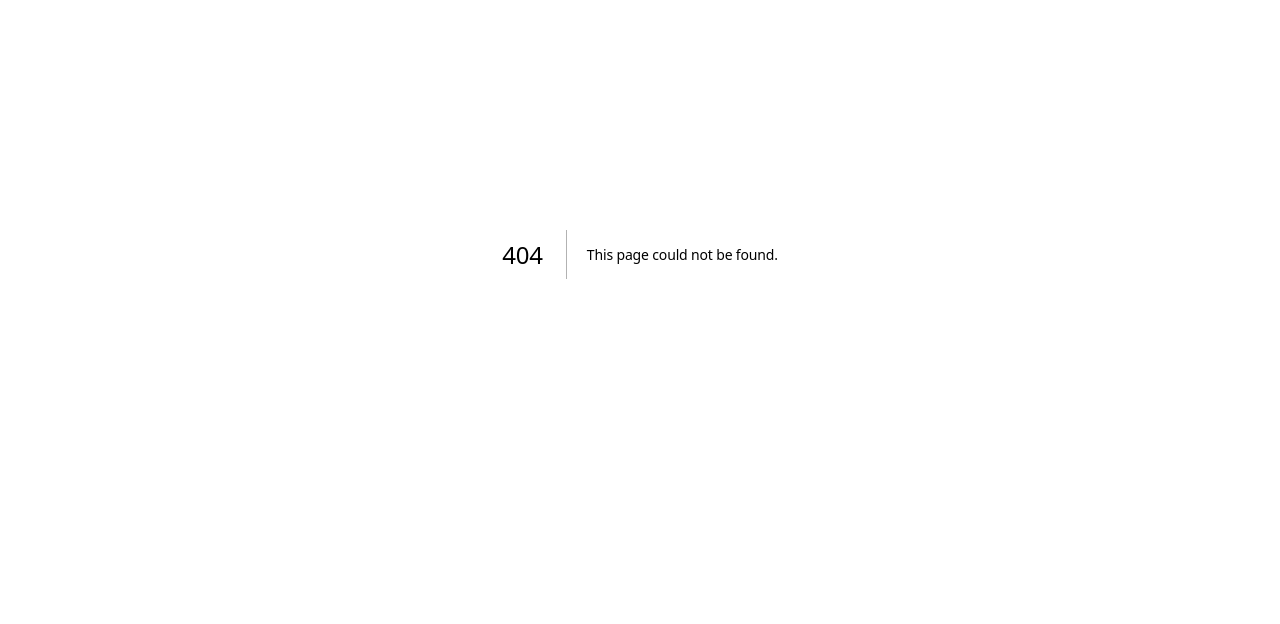
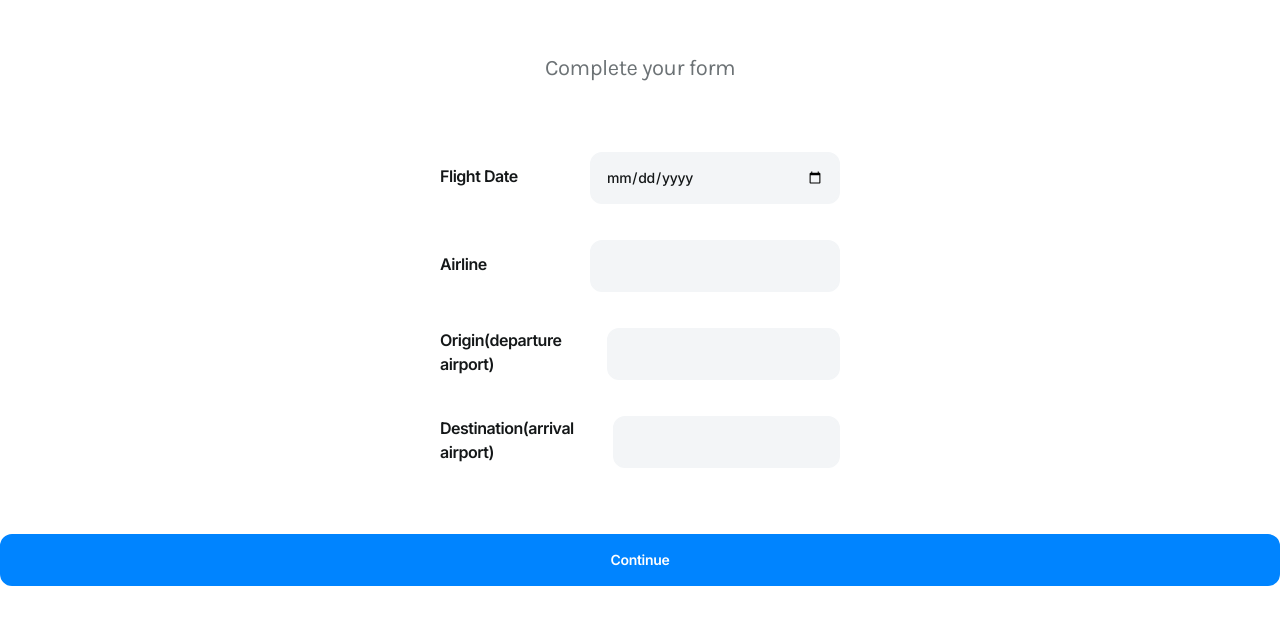
Before and after one commit to HappyDream0317/legal_advisory, a Next.js app: page /airplane/main-form in a window 1280 px wide. Before the commit this address had no page. Shown: the part 146-770 px from the top of the page. Built offline with nearby package versions, Linux system fonts and the light colour scheme; what @rvxlab/tailwind-plugin-ios-full-height would draw is missing.

Commit message:
implement login redirect

```diff
--- a/pages/flight-delay/3.tsx
+++ b/pages/airplane/delay/1.tsx
@@ -6,7 +6,7 @@ import Field from "@/components/Field";
 const Handler: NextPage = () => {
   const [hours, setHours] = useState<Number>();
   const onClick = () => {
-    location.href = "/flight-delay/4";
+    location.href = "/airplane/delay/2";
   };
   return (
     <>
--- a/pages/flight-delay/2.tsx
+++ b/pages/airplane/delay/2.tsx
@@ -46,7 +46,7 @@ const Handler: NextPage = () => {
   const [reason, setReason] = useState<any>(reasons[0]);
 
   const onClick = () => {
-    location.href = "/flight-delay/3";
+    location.href = "/airplane/delay/3";
   };
   return (
     <>
--- a/pages/flight-delay/1.tsx
+++ b/pages/airplane/delay/3.tsx
@@ -26,7 +26,7 @@ const Handler: NextPage = () => {
   ];
 
   const onClick = () => {
-    location.href = "/flight-delay/2"
+    location.href = "/sign-in"
   }
   return (
     <>
--- a/pages/flight-delay/4.tsx
+++ b/pages/airplane/main-form.tsx
@@ -1,6 +1,9 @@
 import type { NextPage } from "next";
 import { useState } from "react";
 import Field from "@/components/Field";
+import jwt from "jsonwebtoken";
+
+const { SECRETKEY } = process.env;
 
 const Handler: NextPage = () => {
   const [date, setDate] = useState<String>("");
@@ -8,9 +11,22 @@ const Handler: NextPage = () => {
   const [origin, setOrigin] = useState<String>("");
   const [destination, setDestination] = useState<String>("");
 
-
   const onClick = () => {
-    location.href = "/sign-in";
+    var token;
+    if (!localStorage.getItem("jwt_token")) {
+      localStorage.setItem("redirect_status", "true");
+      localStorage.setItem("redirect_url", "/airplane/choose-types");
+      location.href = "/sign-in";
+    } else {
+      token = localStorage.getItem("jwt_token");
+      try {
+        // main successs part
+      } catch (error) {
+        localStorage.setItem("redirect_status", "true");
+        localStorage.setItem("redirect_url", "/airplane/choose-types");
+        location.href = "/sign-in";
+      }
+    }
   };
   return (
     <>
@@ -18,8 +34,11 @@ const Handler: NextPage = () => {
         <div className="body1 text-n-4 2xl:body1S pt-[200px]">
           Complete your form
         </div>
+        <form onSubmit={onClick}>
         <div className="flex items-center md:block w-[400px] m-auto justify-between mt-[50px]">
-          <div className="text-left base1 font-semibold md:mb-4">Flight Date</div>
+          <div className="text-left base1 font-semibold md:mb-4">
+            Flight Date
+          </div>
           <Field
             className="mb-4 w-[250px] mt-[20px]"
             classInput="dark:bg-n-7 dark:border-n-7 dark:focus:bg-transparent"
@@ -34,29 +53,33 @@ const Handler: NextPage = () => {
           <Field
             className="mb-4 w-[250px] mt-[20px]"
             classInput="dark:bg-n-7 dark:border-n-7 dark:focus:bg-transparent"
-            type="number"
+            type="String"
             value={airline}
             onChange={(e: any) => setAirline(e.target.value)}
             required
           />
         </div>
         <div className="flex items-center md:block w-[400px] m-auto justify-between">
-          <div className="text-left base1 font-semibold md:mb-4">Origin(departure airport)</div>
+          <div className="text-left base1 font-semibold md:mb-4">
+            Origin(departure airport)
+          </div>
           <Field
             className="mb-4 w-[250px] mt-[20px]"
             classInput="dark:bg-n-7 dark:border-n-7 dark:focus:bg-transparent"
-            type="number"
+            type="String"
             value={origin}
             onChange={(e: any) => setOrigin(e.target.value)}
             required
           />
         </div>
         <div className="flex items-center md:block w-[400px] m-auto justify-between">
-          <div className="text-left base1 font-semibold md:mb-4">Destination(arrival airport)</div>
+          <div className="text-left base1 font-semibold md:mb-4">
+            Destination(arrival airport)
+          </div>
           <Field
             className="mb-4 w-[250px] mt-[20px]"
             classInput="dark:bg-n-7 dark:border-n-7 dark:focus:bg-transparent"
-            type="number"
+            type="String"
             value={destination}
             onChange={(e: any) => setDestination(e.target.value)}
             required
@@ -65,10 +88,11 @@ const Handler: NextPage = () => {
         <div></div>
         <button
           className="btn-blue btn-large w-full w-[150px] mt-[50px]"
-          onClick={onClick}
+          type="submit"
         >
-          Complete
+          Continue
         </button>
+        </form>
       </div>
     </>
   );
--- a/pages/index.tsx
+++ b/pages/index.tsx
@@ -13,7 +13,7 @@ const Index: NextPage = () => {
         <div className=" p-6">
           <Link
             className="btn-blue w-full w-auto mt-[100px]"
-            href="/choose-types"
+            href="/airplane/main-form"
           >
             <span>Get Started</span>
           </Link>
--- a/pages/verify-email.tsx
+++ b/pages/verify-email.tsx
@@ -40,7 +40,14 @@ const VerifyEmail: NextPage = () => {
       const data = await response.json();
       if (response.ok) {
         toast.success("Verified Successfully!");
-        window.location.href = "/updates-and-faq";
+        if(localStorage.getItem("redirect_status") && localStorage.getItem("redirect_status") === "true") {
+          var redirect_url = localStorage.getItem("redirect_url");
+          localStorage.removeItem('redirect_status');
+          localStorage.removeItem('redirect_url');
+          location.href = redirect_url + "/";
+        } else {
+          window.location.href = "/updates-and-faq";
+        }
       } else {
         toast.error(data.error);
         if (data.error === "Already Verified!") {
--- a/templates/SignInPage/Form/CreateAccount/index.tsx
+++ b/templates/SignInPage/Form/CreateAccount/index.tsx
@@ -30,15 +30,11 @@ const CreateAccount = ({ handleTabChange }: CreateAccountProps) => {
       if (response.ok) {
         localStorage.setItem("email", email);
         window.location.href = "/verify-email";
-        // handleTabChange(0);
-        // Handle success logic here
       } else {
         toast.error(data.error);
-        // Handle error logic here
       }
     } catch (error) {
       console.log("Error creating account:", error);
-      // Handle error logic here
     }
   };
 
--- a/templates/SignInPage/Form/SignIn/index.tsx
+++ b/templates/SignInPage/Form/SignIn/index.tsx
@@ -29,7 +29,14 @@ const SignIn = ({ onClick }: SignInProps) => {
           if(data.user.status === false){
             window.location.href = "/verify-email";
           } else {
-            window.location.href = "/updates-and-faq";
+            if(localStorage.getItem("redirect_status") && localStorage.getItem("redirect_status") === "true") {
+              var redirect_url = localStorage.getItem("redirect_url");
+              localStorage.removeItem('redirect_status');
+              localStorage.removeItem('redirect_url');
+              location.href = redirect_url + "/";
+            } else {
+              window.location.href = "/updates-and-faq";
+            }
           }
         } else {
           toast.error(data.error);
--- a/templates/SignInPage/Form/index.tsx
+++ b/templates/SignInPage/Form/index.tsx
@@ -31,7 +31,14 @@ const Form = ({}: FormProps) => {
     if (session.success === true) {
       localStorage.setItem("jwt_token", session.jwtToken);
       localStorage.setItem("email", session.email);
-      window.location.href = "/updates-and-faq";
+      if(localStorage.getItem("redirect_status") && localStorage.getItem("redirect_status") === "true") {
+        var redirect_url = localStorage.getItem("redirect_url");
+        localStorage.removeItem('redirect_status');
+        localStorage.removeItem('redirect_url');
+        location.href = redirect_url + "/";
+      } else {
+        window.location.href = "/updates-and-faq";
+      }
     }
   }
 
```
Also changed, not shown: pages/airplane/choose-types.tsx (renamed from pages/choose-types.tsx).
